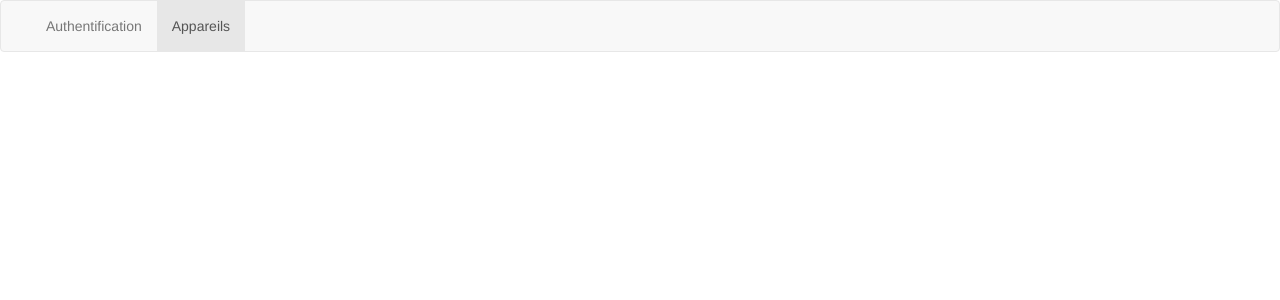
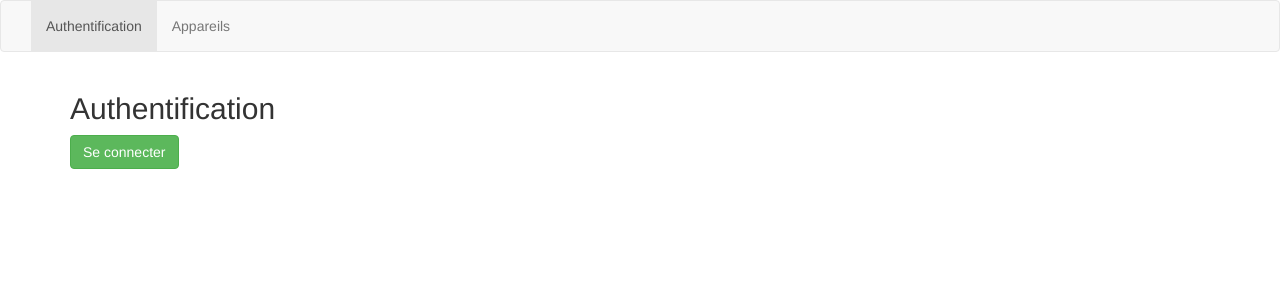
Before and after one commit to bugtronik/angular-oc, an Angular app in the folder mon-projet-angular/: page /auth in a window 1280 px wide. Shown: the top 300 px of the page. Built offline with nearby package versions, Linux system fonts and the light colour scheme.

Commit message:
Navigation avec routing v2 - En cours

```diff
--- a/mon-projet-angular/src/app/app.component.html
+++ b/mon-projet-angular/src/app/app.component.html
@@ -2,9 +2,16 @@
 	<div class="container-fluid">
 		<div class="navbar-collapse">
 			<ul class="nav navbar-nav">
-				<li><a href="#">Authentification</a></li>
-				<li class="active"><a href="#">Appareils</a></li>
+				<li routerLinkActive="active"><a routerLink="auth">Authentification</a></li>
+				<li routerLinkActive="active"><a routerLink="appareils">Appareils</a></li>
 			</ul>
 		</div>
 	</div>
 </nav>
+<div class="container">
+	<div class="row">
+		<div class="col-xs-12">
+			<router-outlet></router-outlet>
+		</div>
+	</div>
+</div>
--- a/mon-projet-angular/src/app/app.component.ts
+++ b/mon-projet-angular/src/app/app.component.ts
@@ -1,5 +1,7 @@
 import { Component, OnInit } from '@angular/core';
 import { AppareilService } from './services/appareil.service';
+import { AuthService } from './services/auth.service';
+import { Router } from '@angular/router';
 
 @Component({
   selector: 'app-root',
@@ -8,7 +10,8 @@
 })
 export class AppComponent implements OnInit {
 
-	constructor() {
+
+	constructor(private authService: AuthService, private router: Router) {
 
 	}
 
@@ -16,5 +19,4 @@
 
 	}
 
-
 }
--- a/mon-projet-angular/src/app/auth/auth.component.html
+++ b/mon-projet-angular/src/app/auth/auth.component.html
@@ -1 +1,3 @@
-<p>auth works!</p>
+<h2>Authentification</h2>
+<button class="btn btn-success" *ngIf="!authStatus" (click)="onSignIn()">Se connecter</button>
+<button class="btn btn-danger" *ngIf="authStatus" (click)="onSignOut()">Se déconnecter</button>
--- a/mon-projet-angular/src/app/auth/auth.component.ts
+++ b/mon-projet-angular/src/app/auth/auth.component.ts
@@ -1,4 +1,5 @@
 import { Component, OnInit } from '@angular/core';
+import { AuthService } from '../services/auth.service';
 
 @Component({
   selector: 'app-auth',
@@ -7,9 +8,26 @@
 })
 export class AuthComponent implements OnInit {
 
-  constructor() { }
+  authStatus: boolean;
+
+  constructor(private authService: AuthService) { }
 
   ngOnInit(): void {
+    this.authStatus = this.authService.isAuth;
+  }
+
+  onSignIn() {
+    this.authService.signIn().then(
+      () => {
+        console.log('Sign in successful!');
+        this.authStatus = this.authService.isAuth;
+      }
+    );
+  }
+
+  onSignOut() {
+    this.authService.signOut();
+    this.authStatus = this.authService.isAuth;
   }
 
 }
--- /dev/null
+++ b/mon-projet-angular/src/app/services/auth.service.ts
@@ -0,0 +1,22 @@
+export class AuthService {
+
+
+    isAuth = false;
+
+    signIn() {
+        return new Promise(
+            (resolve, reject) => {
+                setTimeout(
+                    () => {
+                        this.isAuth = true;
+                        resolve(true);
+                    }, 2000
+                );
+            }
+        );
+    }
+
+    signOut() {
+        this.isAuth = false;
+    }
+}
--- /dev/null
+++ b/mon-projet-angular/src/app/single-appareil/single-appareil.component.html
@@ -0,0 +1 @@
+<p>single-appareil works!</p>
--- /dev/null
+++ b/mon-projet-angular/src/app/single-appareil/single-appareil.component.ts
@@ -0,0 +1,19 @@
+import { Component, OnInit } from '@angular/core';
+import { AppareilService } from '../services/appareil.service';
+
+@Component({
+  selector: 'app-single-appareil',
+  templateUrl: './single-appareil.component.html',
+  styleUrls: ['./single-appareil.component.scss']
+})
+export class SingleAppareilComponent implements OnInit {
+
+  name: string = 'Appareil';
+  status: string = 'Statut';
+
+  constructor(private appareilService: AppareilService) { }
+
+  ngOnInit(): void {
+  }
+
+}
```
Also changed, not shown: mon-projet-angular/src/app/app.module.ts (+10 -4 lines), mon-projet-angular/src/app/single-appareil/single-appareil.component.scss (added).
